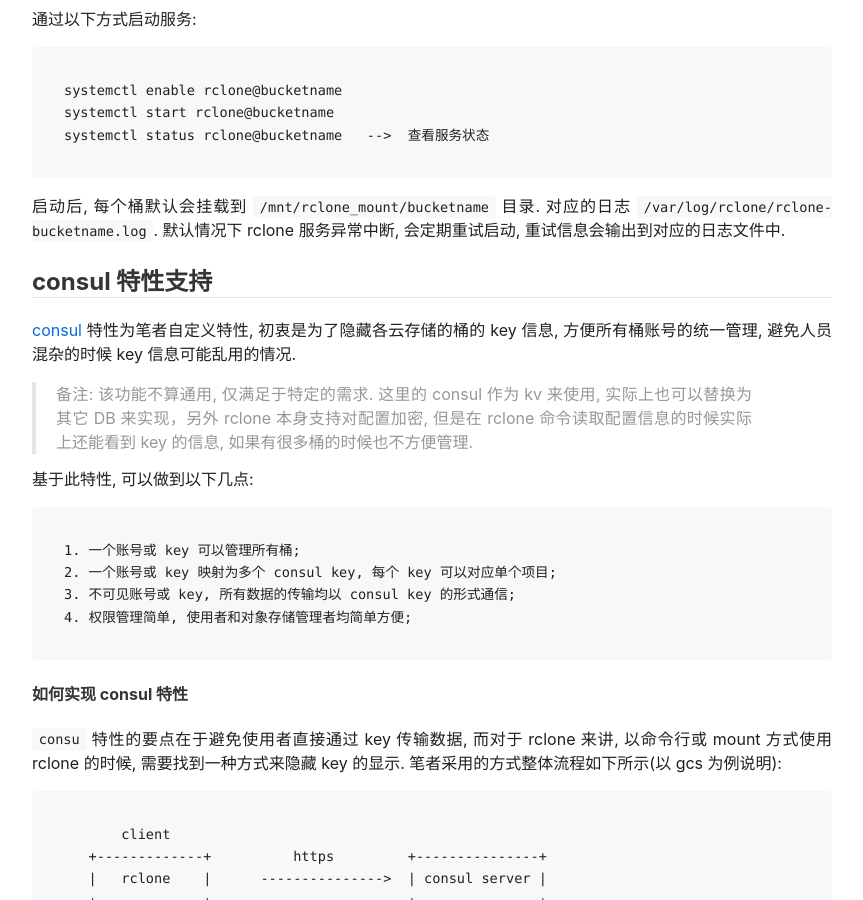
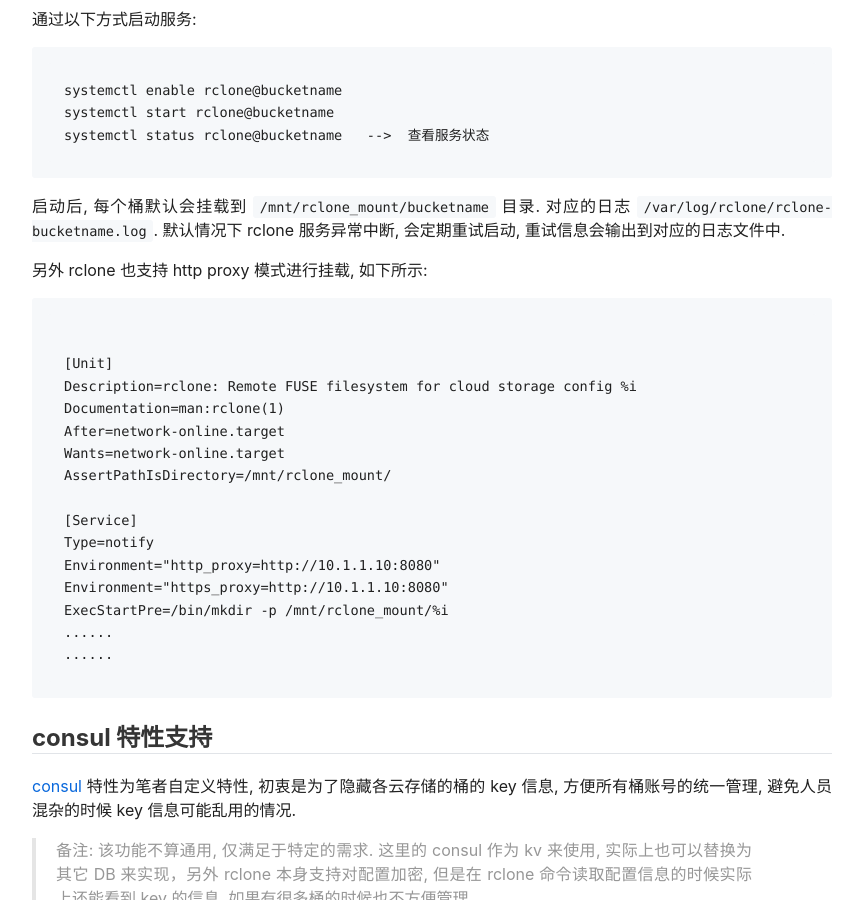
Before and after one commit to arstercz/arstercz.github.io, a Jekyll site: the page built from _posts/2022-06-25-rclone-usage-and-issue-list.md, in a window 1280 px wide and 900 px high, scrolled down 6508 px. Shown: the whole window, without its empty margins (208-1071 px from the left). Built offline with Jekyll 4.4.1, drawn with Linux system fonts in a browser that asks for light colours; comment, search, counter and statistics services are not loaded.

Commit message:
add http proxy note for rclone usage

````diff
--- a/_posts/2022-06-25-rclone-usage-and-issue-list.md
+++ b/_posts/2022-06-25-rclone-usage-and-issue-list.md
@@ -254,6 +254,25 @@
 
 启动后, 每个桶默认会挂载到 `/mnt/rclone_mount/bucketname` 目录. 对应的日志 `/var/log/rclone/rclone-bucketname.log`. 默认情况下 rclone 服务异常中断, 会定期重试启动, 重试信息会输出到对应的日志文件中.
 
+另外 rclone 也支持 http proxy 模式进行挂载, 如下所示:
+```
+
+[Unit]
+Description=rclone: Remote FUSE filesystem for cloud storage config %i
+Documentation=man:rclone(1)
+After=network-online.target
+Wants=network-online.target
+AssertPathIsDirectory=/mnt/rclone_mount/
+
+[Service]
+Type=notify
+Environment="http_proxy=http://10.1.1.10:8080"
+Environment="https_proxy=http://10.1.1.10:8080"
+ExecStartPre=/bin/mkdir -p /mnt/rclone_mount/%i
+......
+......
+```
+
 ## consul 特性支持
 
 [consul](https://github.com/arstercz/rclone/commit/dbfc1be7451351be92a096738c574078eab1fd24) 特性为笔者自定义特性, 初衷是为了隐藏各云存储的桶的 key 信息, 方便所有桶账号的统一管理, 避免人员混杂的时候 key 信息可能乱用的情况.
````
